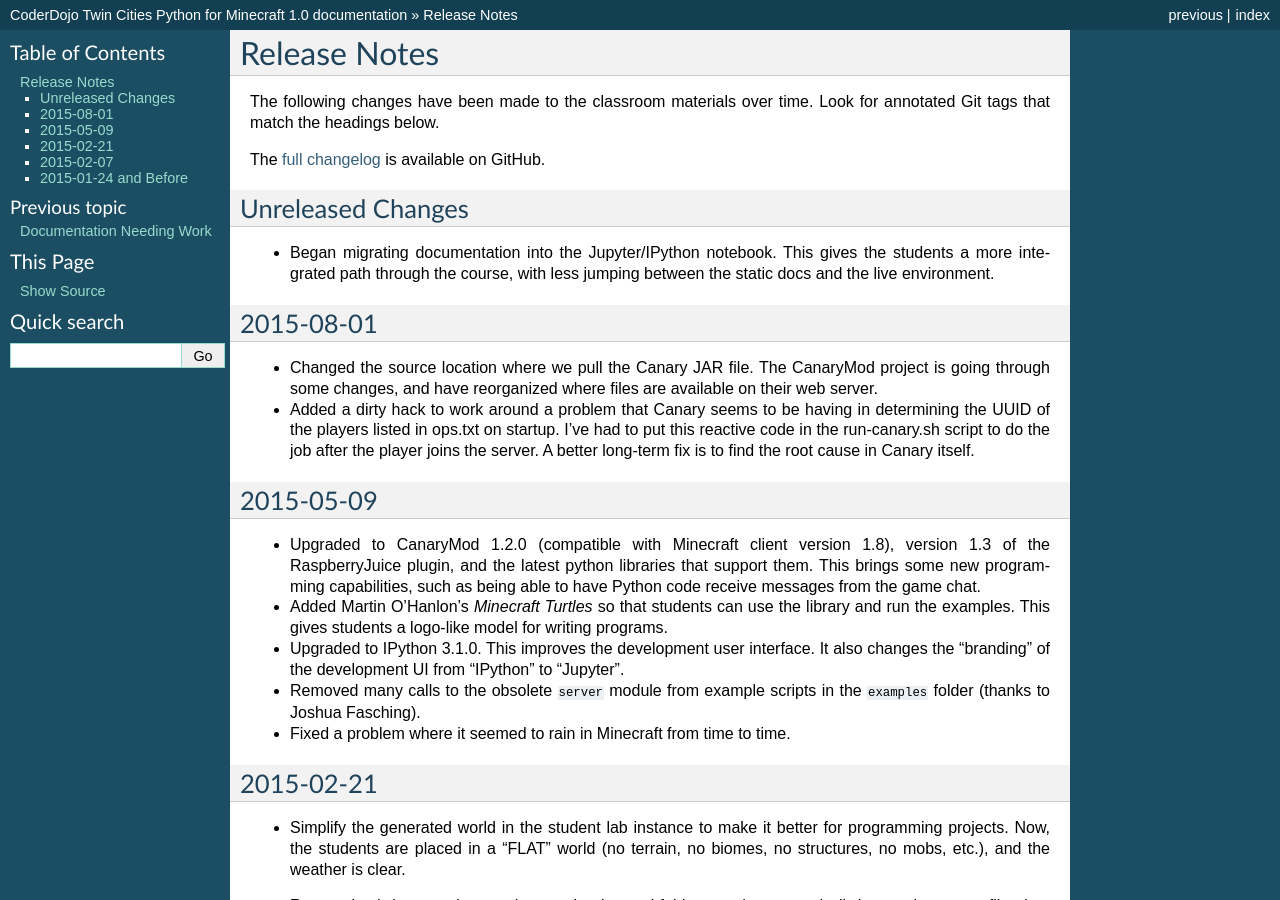
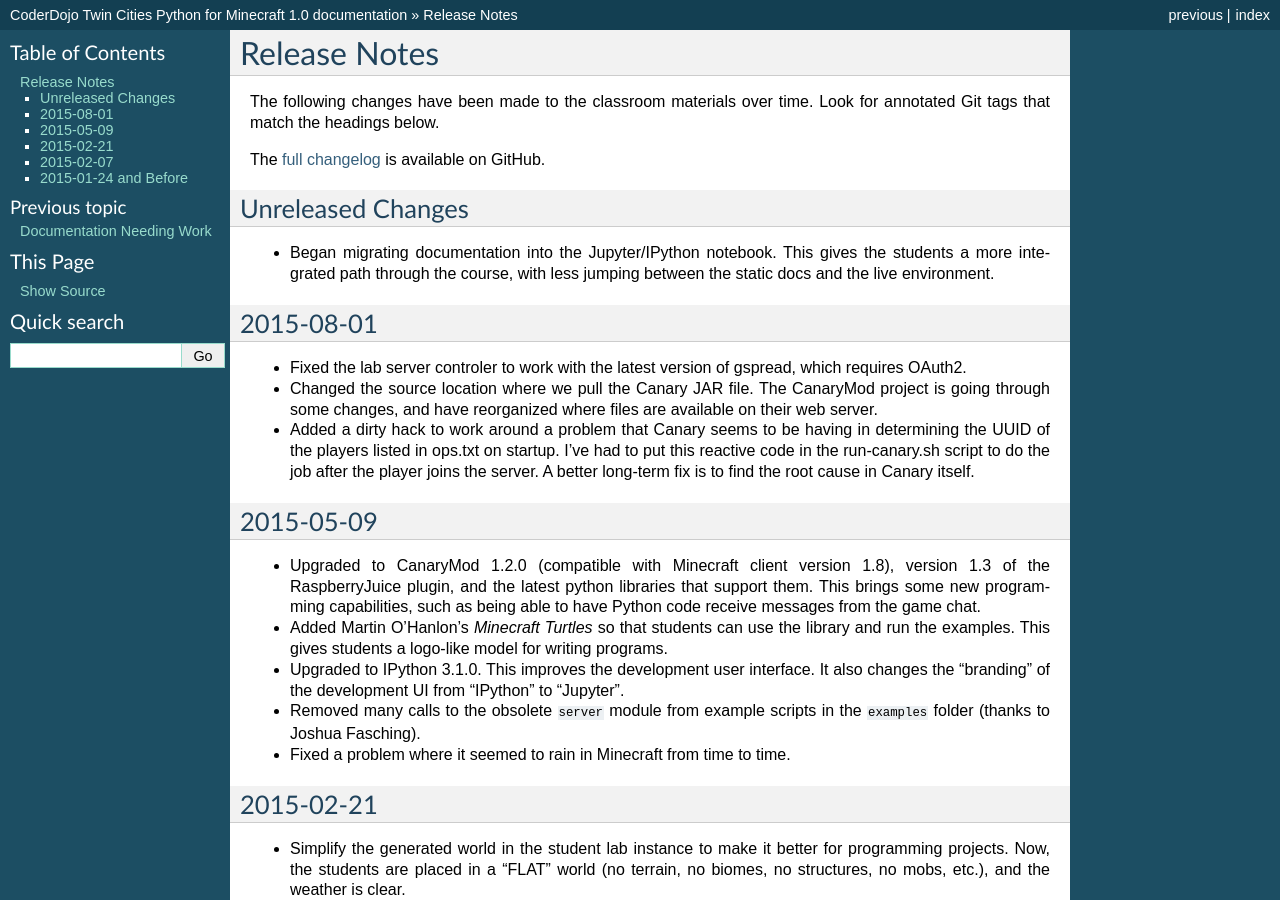
Before and after one commit to CoderDojoTC/python-minecraft, a Sphinx documentation site: the page built from docs/release-notes.rst, in a window 1280 px wide and 900 px high. Built offline with Sphinx 7.4.7, drawn with Linux system fonts in a browser that asks for light colours.

Commit message:
Added release notes about gspread update.

```diff
--- a/docs/release-notes.rst
+++ b/docs/release-notes.rst
@@ -20,6 +20,9 @@ Unreleased Changes
 
 2015-08-01
 ==========
+
+* Fixed the lab server controler to work with the latest version of
+  gspread, which requires OAuth2.
 
 * Changed the source location where we pull the Canary JAR file. The
   CanaryMod project is going through some changes, and have
```
